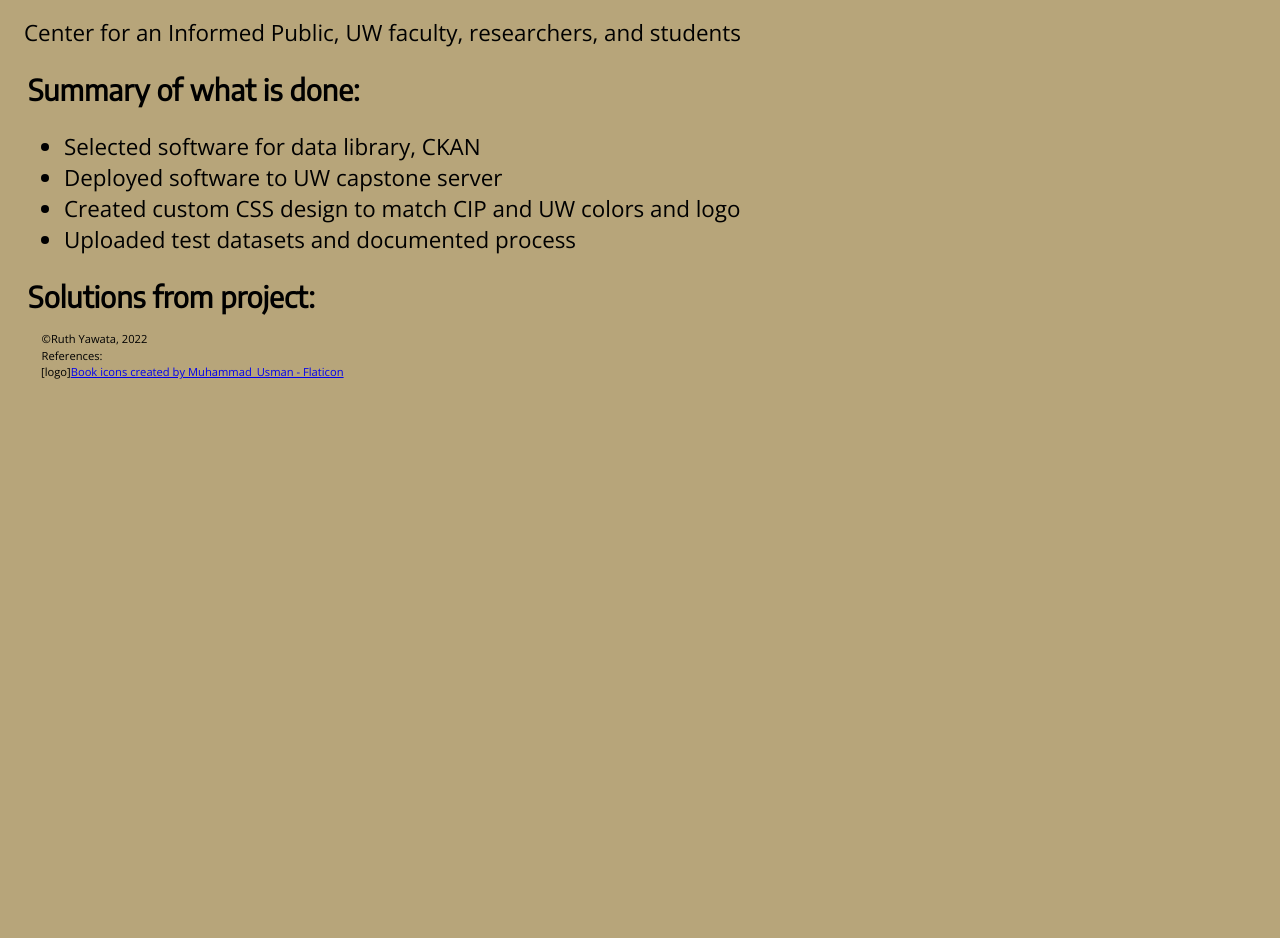
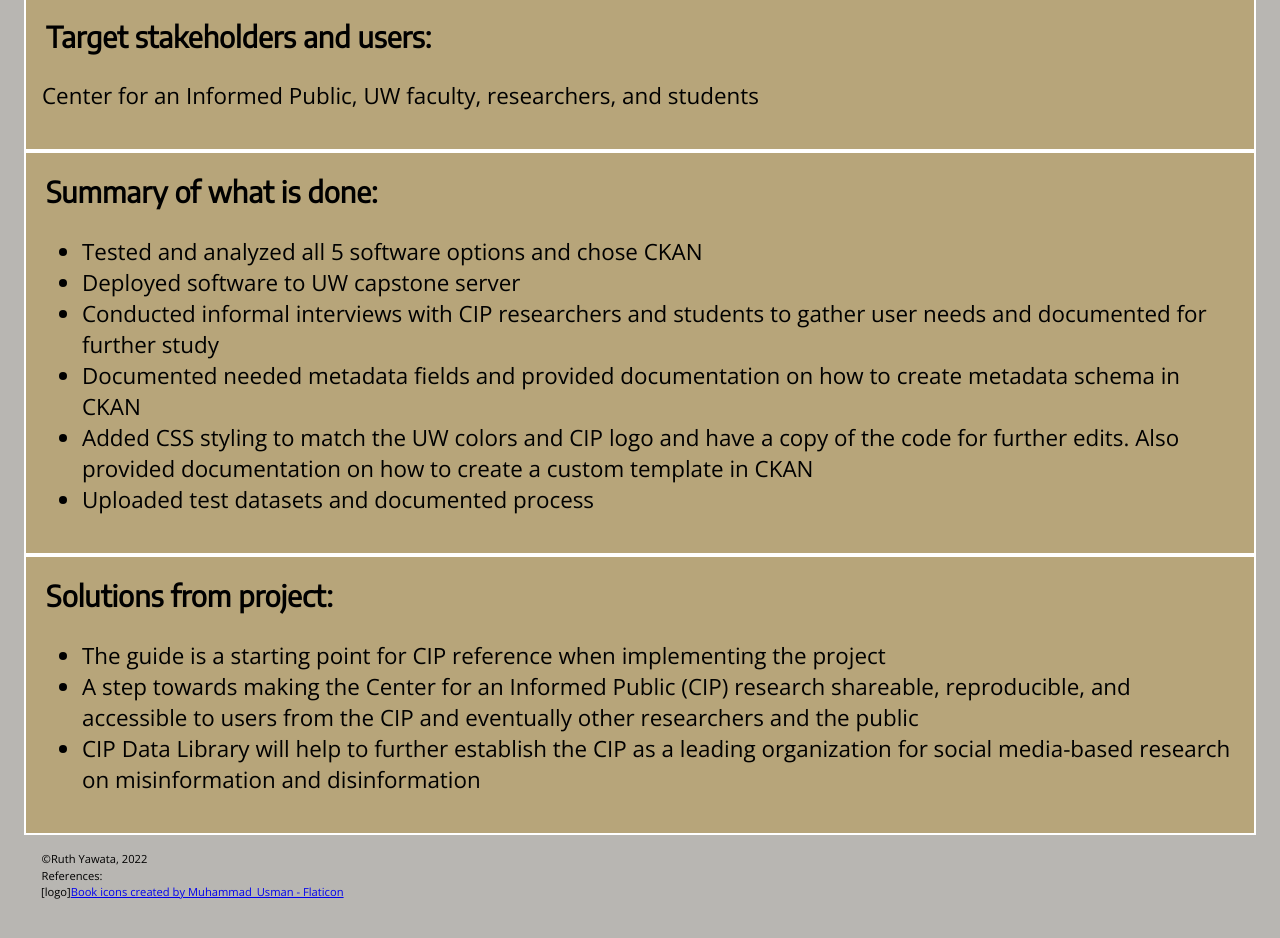
Before and after one commit to ruthyawata/cip-data-library, a plain HTML site: page index.html in a window 1280 px wide. Shown: the part 500-1438 px from the top of the page. Before the commit the page ends 919 px from the top, so only its background shows below. Drawn offline with nearby package versions, Linux system fonts and the light colour scheme.

Commit message:
added posts and styling, added more paragraphs

```diff
--- a/css/style.css
+++ b/css/style.css
@@ -22,7 +22,7 @@ h3 {
 body {
     font-family: 'Open Sans', sans-serif;
     font-weight: 500;
-    background-color: #b7a57a;
+    background-color: #b8b6b2;
     color: black;
     font-size: 1.2rem;
     padding: 1rem
@@ -30,15 +30,15 @@ body {
 
 /*container styling*/
 .topic, .post {
-    margin: 1rem;
+
     display: flex;
     flex-direction: column;
 }
 
 .post {
     border: 2px solid white;
-    background-color: #2a9d8f;
-    padding: .5rem;
+    background-color: #b7a57a;
+    padding: 1rem;
 }
 
 .post a {
--- a/index.html
+++ b/index.html
@@ -20,25 +20,32 @@
     </header>
     <main>
         <section>
-            <div>
+            <div class = "post">
                 <h3>Overview of project:</h3>
                 <p>The CIP (Center for an Informed Public) has an enormous volume of data that has been collected for more than a decade. This data spans hundreds of targeted and ongoing crisis events and has been sampled and archived in various different ways. This capstone's objective is to make the CIP's research sharable, reproducible, and accessible which will help establish the CIP as a leading organization for social media-based research on misinformation and disinformation. The result of this capstone is a web-based library with test datasets and documentation on how the CIP can utilize the software as a starting point for creating the data library.</p>
             </div>
-            <div>
+            <div class = "post">
                 <h3>Target stakeholders and users:</h3>
                 <p>Center for an Informed Public, UW faculty, researchers, and students</p>
             </div>
-            <div>
+            <div class = "post">
                 <h3>Summary of what is done:</h3>
                 <ul>
-                    <li>Selected software for data library, CKAN</li>
+                    <li>Tested and analyzed all 5 software options and chose CKAN</li>
                     <li>Deployed software to UW capstone server</li>
-                    <li>Created custom CSS design to match CIP and UW colors and logo</li>
+                    <li>Conducted informal interviews with CIP researchers and students to gather user needs and documented for further study</li>
+                    <li>Documented needed metadata fields and provided documentation on how to create metadata schema in CKAN</li>
+                    <li>Added CSS styling to match the UW colors and CIP logo and have a copy of the code for further edits. Also provided documentation on how to create a custom template in CKAN</li>
                     <li>Uploaded test datasets and documented process</li>
                 </ul>
             </div>
-            <div>
+            <div class = "post">
                 <h3>Solutions from project:</h3>
+                <ul>
+                    <li>The guide is a starting point for CIP reference when implementing the project</li>
+                    <li>A step towards making the Center for an Informed Public (CIP) research shareable, reproducible, and accessible to users from the CIP and eventually other researchers and the public</li>
+                    <li>CIP Data Library will help to further establish the CIP as a leading organization for social media-based research on misinformation and disinformation</li>
+                </ul>
             </div>
         </section>
     </main>
```
